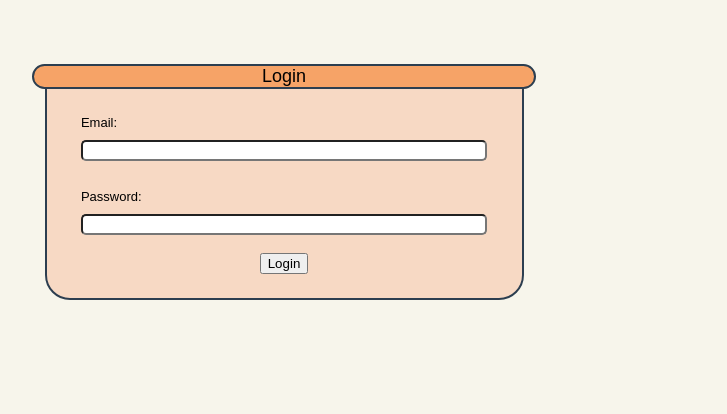
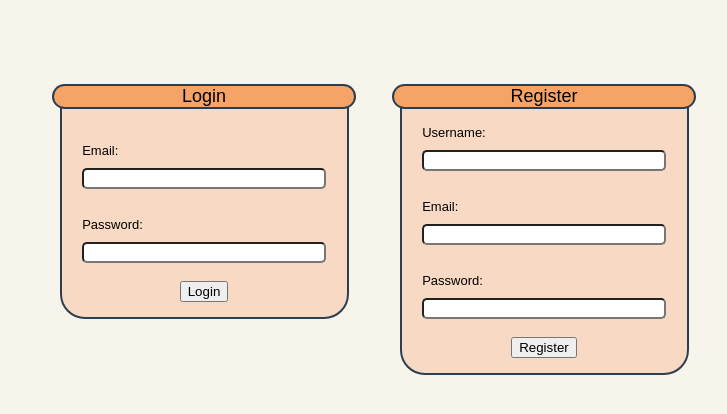
Before and after one commit to ramon-west-software/groceries-react-client, a React (Vite) app: page /login in a window 1280 px wide. Shown: the top 414 px of the page, without its empty margins (286-1013 px from the left). Built offline with nearby package versions, Linux system fonts and the light colour scheme; no server answers.

Commit message:
Add registration form, refactor app to get userId from API

```diff
--- a/src/App.tsx
+++ b/src/App.tsx
@@ -1,24 +1,25 @@
-import React, { useState, useEffect } from 'react';
-import { BrowserRouter as Router, Route, Routes } from 'react-router-dom';
-import Home from './components/Home';
-import Login from './components/Login';
-import './Home.css'
+import React, { useState, useEffect } from "react";
+import { BrowserRouter as Router, Route, Routes } from "react-router-dom";
+import Home from "./components/Home";
+import Login from "./components/Login";
+import "./Home.css";
 
 interface AppProps {}
 
 const App: React.FC<AppProps> = () => {
   const [token, setToken] = useState<string | null>(() => {
     // Retrieve the token from localStorage on component mount
-    const storedToken = localStorage.getItem('token');
+    const storedToken = localStorage.getItem("token");
     return storedToken ? storedToken : null;
-});
+  });
+  const [userId, setUserId] = useState<number | null>(null);
 
   // Use useEffect to update localStorage when the token changes
   useEffect(() => {
     if (token) {
-      localStorage.setItem('token', token);
+      localStorage.setItem("token", token);
     } else {
-      localStorage.removeItem('token');
+      localStorage.removeItem("token");
     }
   }, [token]);
 
@@ -28,15 +29,26 @@ const App: React.FC<AppProps> = () => {
         <Route
           path="/"
           element={
-            token ? (
-              <Home token={token}/>
+            token && userId ? (
+              <Home token={token} userId={userId} />
             ) : (
-              <Login setToken={(newToken) => setToken(newToken)} />
+              <Login
+              setToken={(newToken) => setToken(newToken)}
+              setUserId={(userId) => setUserId(userId)}
+            />
             )
           }
         />
-        <Route path="/home" element={<Home token={token}/>} />
-        <Route path="/login" element={<Login setToken={(newToken) => setToken(newToken)} />} />
+        <Route path="/home" element={<Home token={token} userId={userId} />} />
+        <Route
+          path="/login"
+          element={
+            <Login
+              setToken={(newToken) => setToken(newToken)}
+              setUserId={(userId) => setUserId(userId)}
+            />
+          }
+        />
       </Routes>
     </Router>
   );
--- a/src/Home.css
+++ b/src/Home.css
@@ -21,6 +21,9 @@ body {
   padding-bottom: 10%;
   padding-left: 25%;
   padding-right: 25%;
+  display: flex;
+  flex-direction: row;
+  align-items: flex-start;
 }
 
 .login-card-container {
@@ -28,8 +31,9 @@ body {
   flex-direction: column;
   align-content: center;
   align-items: center;
+  margin: 20px;
   max-width: 500px;
-  min-width:300px
+  min-width:300px;
 }
 
 .login-form {
--- /dev/null
+++ b/src/components/AuthForm.tsx
@@ -0,0 +1,113 @@
+import React, { useState, useEffect } from "react";
+import { useNavigate } from "react-router-dom";
+interface FormProps {
+  setToken: (token: string) => void;
+  setUserId: (userId: number) => void;
+  mode: "login" | "register";
+}
+
+const AuthForm: React.FC<FormProps> = ({ setToken, setUserId, mode }) => {
+  const [username, setUsername] = useState("");
+  const [email, setEmail] = useState("");
+  const [password, setPassword] = useState("");
+  const [endpoint, setEndpoint] = useState("");
+  const navigate = useNavigate();
+
+  useEffect(() => {
+    const loginEndpoint = `${import.meta.env.VITE_SERVER}${
+      import.meta.env.VITE_LOGIN_ENDPOINT
+    }`;
+    const registerEndpoint = `${import.meta.env.VITE_SERVER}${
+      import.meta.env.VITE_REGISTER_ENDPOINT
+    }`;
+    setEndpoint(mode === "login" ? loginEndpoint : registerEndpoint);
+  }, [mode]);
+
+  const handleSubmit = async (e: React.FormEvent) => {
+    e.preventDefault();
+    if (endpoint) {
+      try {
+        const response = await fetch(endpoint, {
+          method: "POST",
+          headers: {
+            "Content-Type": "application/json",
+          },
+          body: JSON.stringify({
+            ...(mode === "register" && { username }),
+            email,
+            password,
+          }),
+        });
+
+        if (response.ok) {
+          const data = await response.json();
+          const token = data.token;
+          const userId = data.userId;
+
+          setToken(token);
+          setUserId(userId);
+
+          navigate("/home");
+        } else {
+          // TODO: add error message to UI
+          const data = await response.json();
+          console.error("Authentication failed: ", data.message);
+        }
+      } catch (error) {
+        console.error("Error during authentication:", error);
+      }
+    }
+  };
+
+  return (
+    <div className="login-card-container">
+      <div className="main-card-header">
+        <div className="main-card-title">
+          {mode === "login" ? "Login" : "Register"}
+        </div>
+      </div>
+      <div className="main-card-text-container">
+        <div>
+          <form className="login-form" onSubmit={handleSubmit}>
+            {mode === "register" && (
+              <label className="main-card-text">
+                Username:
+                <input
+                  type="text"
+                  className="login-form-input"
+                  value={username}
+                  onChange={(e) => setUsername(e.target.value)}
+                />
+              </label>
+            )}
+            <br />
+            <label className="main-card-text">
+              Email:
+              <input
+                type="text"
+                className="login-form-input"
+                value={email}
+                onChange={(e) => setEmail(e.target.value)}
+              />
+            </label>
+            <br />
+            <label className="main-card-text">
+              Password:
+              <input
+                type="password"
+                className="login-form-input"
+                value={password}
+                onChange={(e) => setPassword(e.target.value)}
+              />
+            </label>
+            <br />
+            <button type="submit" className="text-font">
+              {mode === "login" ? "Login" : "Register"}
+            </button>
+          </form>
+        </div>
+      </div>
+    </div>
+  );
+};
+export default AuthForm;
--- a/src/components/Home.tsx
+++ b/src/components/Home.tsx
@@ -17,14 +17,14 @@ const defaultStorageArea: StorageArea = {
 };
 
 // TODO: get userId from the login payload
-const userId = "3";
 const defaultView = "Groceries";
 
 interface HomeProps {
   token: string | null;
+  userId: number | null;
 }
 
-const Home: React.FC<HomeProps> = ({ token }) => {
+const Home: React.FC<HomeProps> = ({ token, userId}) => {
   // User
   const [userData, setUserData] = useState<UserData>(defaultData);
   // App states
--- a/src/components/Login.tsx
+++ b/src/components/Login.tsx
@@ -1,90 +1,18 @@
-import React, { useState, useEffect } from "react";
-import { useNavigate } from "react-router-dom";
+import React from "react";
+import AuthForm from "./AuthForm";
 
 interface LoginProps {
   setToken: (token: string) => void;
+  setUserId: (userId: number) => void;
 }
-
-const Login: React.FC<LoginProps> = ({ setToken }) => {
-  const [email, setEmail] = useState("");
-  const [password, setPassword] = useState("");
-  const [loginUrl, setLoginUrl] = useState("");
-  const navigate = useNavigate();
-
-  useEffect(() => {
-    const loginEndpoint = `${import.meta.env.VITE_SERVER}${import.meta.env.VITE_LOGIN_ENDPOINT}`;
-    setLoginUrl(loginEndpoint);
-  }, []);
-
-  const handleLogin = async () => {
-    if (loginUrl) {
-      try {
-        // Call your server endpoint to authenticate
-        const response = await fetch(loginUrl, {
-          method: "POST",
-          headers: {
-            "Content-Type": "application/json",
-          },
-          body: JSON.stringify({ email, password }),
-        });
-
-        if (response.ok) {
-          // Assuming the server responds with a JWT token
-          const data = await response.json();
-          const token = data.token;
-
-          // Store the token in your application state (or a global state management system)
-          setToken(token);
-
-          // Redirect to the home page
-          navigate("/home");
-        } else {
-          // Handle login error
-          console.error("Login failed");
-        }
-      } catch (error) {
-        console.error("Error during login:", error);
-      }
-    }
-  };
-
+const Login: React.FC<LoginProps> = ({ setToken, setUserId }) => {
   return (
-    <div className="login-container">
-      <div className="login-card-container">
-        <div className="main-card-header">
-          <div className="main-card-title">Login</div>
-        </div>
-        <div className="main-card-text-container">
-          <div>
-            <form className="login-form">
-              <label className="main-card-text">
-                Email:
-                <input
-                  type="text"
-                  className="login-form-input"
-                  value={email}
-                  onChange={(e) => setEmail(e.target.value)}
-                />
-              </label>
-              <br />
-              <label className="main-card-text">
-                Password:
-                <input
-                  type="password"
-                  className="login-form-input"
-                  value={password}
-                  onChange={(e) => setPassword(e.target.value)}
-                />
-              </label>
-              <br />
-              <button type="button" className="text-font" onClick={handleLogin}>
-                Login
-              </button>
-            </form>
-          </div>
-        </div>
+    <>
+      <div className="login-container">
+        <AuthForm setToken={setToken} setUserId={setUserId} mode="login" />
+        <AuthForm setToken={setToken} setUserId={setUserId} mode="register" />
       </div>
-    </div>
+    </>
   );
 };
 
```
